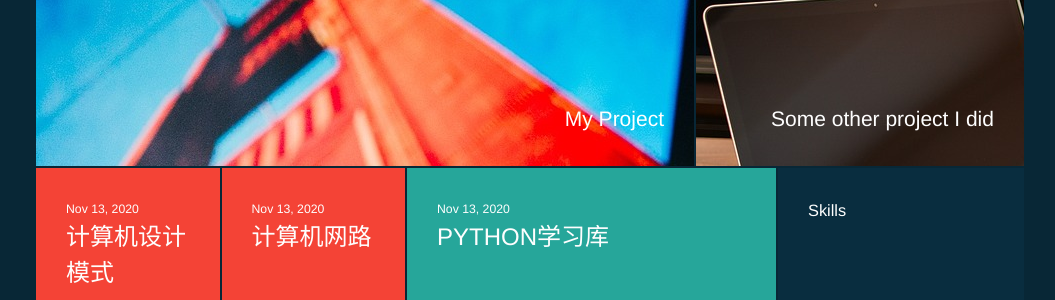
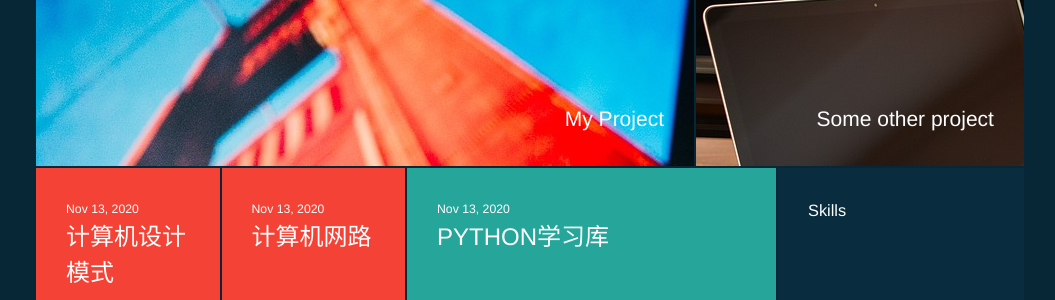
Before and after one commit to Waloncycler/WalonCycler, a Jekyll site: the page built from index.html, in a window 1280 px wide. Shown: the part 360-660 px from the top of the page, without its empty margins (112-1167 px from the left). Built offline with Jekyll 4.4.1, drawn with Linux system fonts in a browser that asks for light colours.

Commit message:
Update portfolio.yml

```diff
--- a/_data/portfolio.yml
+++ b/_data/portfolio.yml
@@ -4,7 +4,7 @@
     width: 8
     height: 2
 -   id: 2
-    title: Some other project I did
+    title: Some other project
     img: 2.jpg
     width: 4
     height: 2
```
